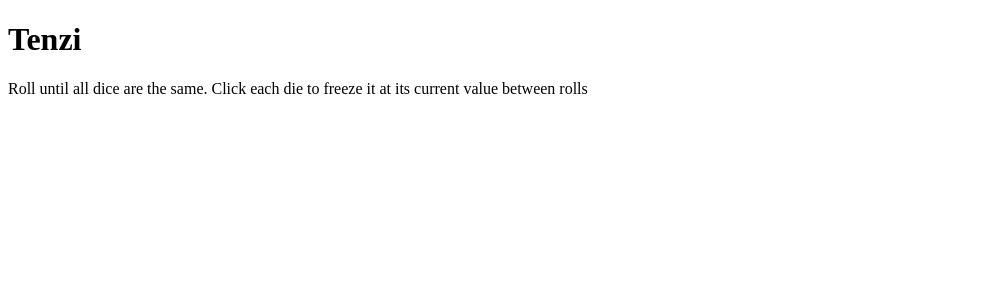
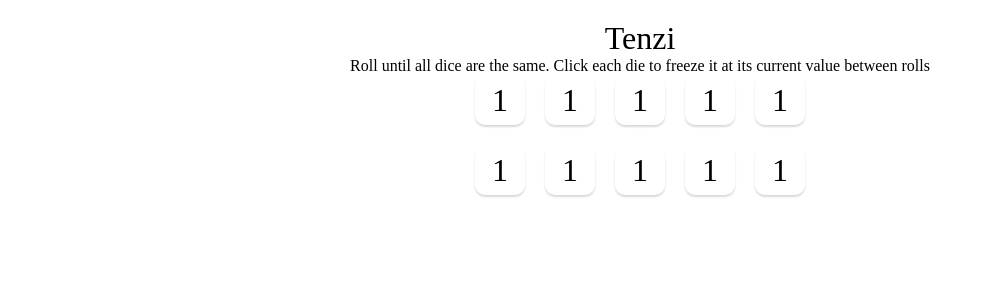
Before and after one commit to stolomeo/Tenzi, a React (Create React App) app: page / in a window 1280 px wide. Shown: the top 300 px of the page, without its empty margins (0-985 px from the left). Built offline with nearby package versions, Linux system fonts and the light colour scheme.

Commit message:
Create dice grid

```diff
--- a/src/App.js
+++ b/src/App.js
@@ -1,5 +1,5 @@
 import React from "react";
-
+import Die from "./components/Die";
 export default function App() {
   return (
     <main>
@@ -8,6 +8,9 @@ export default function App() {
         Roll until all dice are the same. Click each die to freeze it at its
         current value between rolls
       </p>
+      <div className="dice-container">
+        <Die />
+      </div>
     </main>
   );
 }
--- a/src/components/Die.js
+++ b/src/components/Die.js
@@ -1,5 +1,38 @@
 import React from "react";
 
-export default function Die() {
-  return <div>Die</div>;
+export default function Die(props) {
+  return (
+    <>
+      <div className="die-face">
+        <h2 className="die-num">1</h2>
+      </div>
+      <div className="die-face">
+        <h2 className="die-num">1</h2>
+      </div>
+      <div className="die-face">
+        <h2 className="die-num">1</h2>
+      </div>
+      <div className="die-face">
+        <h2 className="die-num">1</h2>
+      </div>
+      <div className="die-face">
+        <h2 className="die-num">1</h2>
+      </div>
+      <div className="die-face">
+        <h2 className="die-num">1</h2>
+      </div>
+      <div className="die-face">
+        <h2 className="die-num">1</h2>
+      </div>
+      <div className="die-face">
+        <h2 className="die-num">1</h2>
+      </div>
+      <div className="die-face">
+        <h2 className="die-num">1</h2>
+      </div>
+      <div className="die-face">
+        <h2 className="die-num">1</h2>
+      </div>
+    </>
+  );
 }
--- a/src/index.css
+++ b/src/index.css
@@ -1,3 +1,47 @@
-* {
+html {
   box-sizing: border-box;
+  font-size: 16px;
 }
+
+*,
+*:before,
+*:after {
+  box-sizing: inherit;
+}
+
+body,
+h1,
+h2,
+h3,
+p {
+  margin: 0;
+  padding: 0;
+  font-weight: normal;
+}
+
+main {
+  border-radius: 5px;
+  padding: 20px;
+  display: flex;
+  flex-direction: column;
+  align-items: center;
+}
+.dice-container {
+  display: grid;
+  grid-template: auto auto / repeat(5, 1fr);
+  gap: 20px;
+  margin-bottom: 40px;
+}
+.die-face {
+  height: 50px;
+  width: 50px;
+  box-shadow: 0px 2px 2px rgba(0, 0, 0, 0.15);
+  border-radius: 10px;
+  display: flex;
+  justify-content: center;
+  align-items: center;
+  cursor: pointer;
+}
+.die-num {
+  font-size: 2rem;
+}
```
